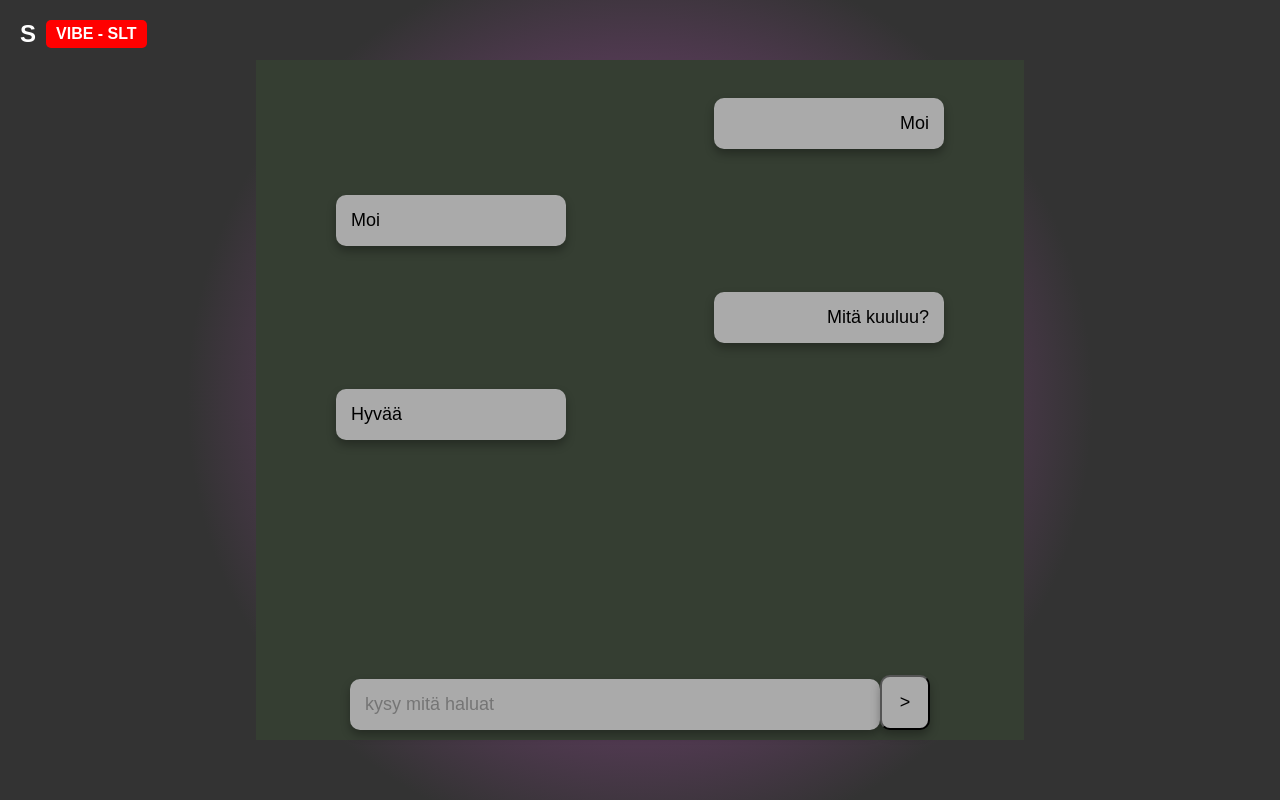
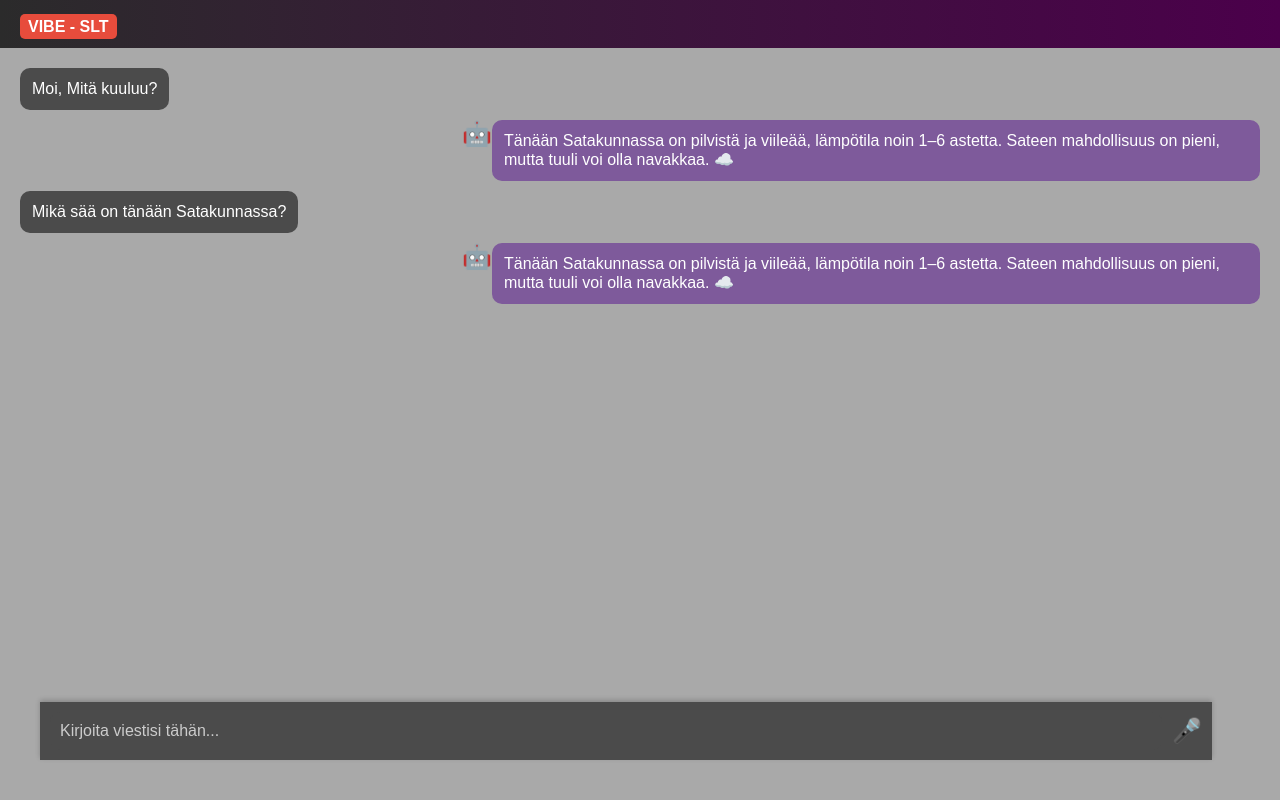
Before and after one commit to ahakkar/vibe, a Flask app: page /tts/chat in a window 1280 px wide. Run offline with Flask 3, Linux system fonts and the light colour scheme.

Commit message:
chat template updated

```diff
--- a/frontend/app/templates/chat.html
+++ b/frontend/app/templates/chat.html
@@ -1,4 +1,4 @@
-<!doctype html>
+<!DOCTYPE html>
 <html lang="fi">
 
 <head>
@@ -7,196 +7,147 @@
     <style>
         body {
             margin: 0;
-            padding: 0;
-            background: #333;
-            font-family: 'Arial', sans-serif;
+            font-family: Arial, sans-serif;
+            background: #a9a9a9;
+        }
+
+        .header {
+            background: linear-gradient(to right, #2b2b2b, #4b004b);
+            padding: 10px 20px;
             color: white;
+            font-weight: bold;
+            font-size: 24px;
+        }
+
+        .header span {
+            background-color: #e74c3c;
+            padding: 4px 8px;
+            border-radius: 5px;
+            margin-right: 10px;
+            font-size: 16px;
+        }
+
+        .chat-container {
+            padding: 20px;
             display: flex;
             flex-direction: column;
-            align-items: center;
-            justify-content: center;
-            height: 100vh;
-            background: radial-gradient(circle at center, #a64ca6 0%, #333 60%);
+            gap: 10px;
         }
 
-        .chat-background {
-            background-color: #353e32;
+        .user-message,
+        .bot-message {
+            max-width: 60%;
+            padding: 12px;
+            border-radius: 10px;
+            color: white;
+            font-size: 16px;
+        }
+
+        .user-message {
+            background-color: #4b4b4b;
+            align-self: flex-start;
+        }
+
+        .bot-message {
+            background-color: #7e5a9b;
+            align-self: flex-end;
             position: relative;
+        }
+
+        .bot-icon {
+            position: absolute;
+            left: -30px;
+            top: 0;
+            font-size: 24px;
+        }
+
+        .input-container {
+            position: fixed;
+            bottom: 40px;
+            left: 40px;
+            width: 90%;
+            background-color: #4b4b4b;
+            color: white;
+            padding: 10px;
             display: flex;
             align-items: center;
             justify-content: space-between;
-            flex-direction: column;
-            height: 85%;
-            width: 60%;
+            border-radius: 0;
+            /* Remove border-radius for a flat bottom bar */
+            box-shadow: 0 -2px 5px rgba(0, 0, 0, 0.2);
+            /* Add a shadow for better visibility */
         }
 
-        .chat-input {
-            display: flex;
-            align-items: flex-end;
-            padding-top: 20px;
-            margin-bottom: 10px;
+        .user-input {
+            flex: 1;
+            border: none;
+            background-color: #4b4b4b;
+            color: white;
+            font-size: 16px;
+            padding: 10px;
+            border-radius: 10px;
+            outline: none;
         }
 
-        #chat-messages {
-            display: flex;
-            flex-direction: column;
-            justify-content: flex-start;
-            align-items: flex-start;
-            overflow-y: auto;
-            width: 100%;
-            padding: 20px;
-            gap: 10px;
-            flex-grow: 1;
+        .user-input::placeholder {
+            color: #ccc;
         }
 
-        .logo {
-            position: absolute;
-            top: 20px;
-            left: 20px;
-            font-weight: bold;
-            font-size: 18px;
-            display: flex;
-            align-items: center;
-            gap: 10px;
-            text-decoration: none;
+        .user-input:focus {
+            background-color: #5a5a5a;
         }
 
-        .logo span {
-            background-color: red;
-            color: white;
-            padding: 5px 10px;
-            border-radius: 5px;
-            font-size: 16px;
+        .user-input:focus::placeholder {
+            color: #aaa;
         }
 
-        .center-content {
-            text-align: center;
+        .user-input:focus+.mic-icon {
+            color: #e74c3c;
         }
 
-        .question {
-            font-size: 28px;
-            margin-top: 20px;
+        .user-input:focus+.mic-icon:hover {
+            color: #e74c3c;
         }
 
-        .input-box {
-            width: 500px;
-            max-width: 90%;
-            padding: 15px;
-            border: none;
-            border-radius: 10px;
-            background-color: #aaa;
-            color: black;
-            font-size: 18px;
-            box-shadow: 0 5px 10px rgba(0, 0, 0, 0.3);
+        .user-input:focus+.mic-icon:active {
+            color: #c0392b;
         }
 
-        .button1 {
-            width: 50px;
-            max-width: 90%;
-            padding: 15px;
-            border-radius: 10px;
-            background-color: #aaa;
-            color: black;
-            font-size: 18px;
-            box-shadow: 0 5px 10px rgba(0, 0, 0, 0.3);
-        }
-
-        .user-message {
-            width: 200px;
-            max-width: 90%;
-            padding: 15px;
-            border-radius: 10px;
-            background-color: #aaa;
-            color: black;
-            font-size: 18px;
-            box-shadow: 0 5px 10px rgba(0, 0, 0, 0.3);
-            text-align: right;
-            align-self: flex-end;
-            margin-right: 80px;
-        }
-
-        .bot-message {
-            width: 200px;
-            max-width: 90%;
-            padding: 15px;
-            border-radius: 10px;
-            background-color: #aaa;
-            color: black;
-            font-size: 18px;
-            box-shadow: 0 5px 10px rgba(0, 0, 0, 0.3);
-            text-align: left;
-            align-self: flex-start;
-            margin-left: 80px;
+        .mic-icon {
+            font-size: 24px;
+            cursor: pointer;
+            margin-left: 10px;
+            /* Add spacing between the input and the mic icon */
         }
     </style>
 </head>
 
 <body>
-    <a href="{{ url_for('main.index') }}" style="text-decoration: none; color: inherit;">
-        <div class="logo">
-            <div style="font-size: 24px;">S</div>
-            <span>VIBE - SLT</span>
+
+    <div class="header"><span>VIBE - SLT</span></div>
+
+    <div class="chat-container">
+        <div class="user-message">Moi, Mitä kuuluu?</div>
+        <div class="bot-message">
+            <span class="bot-icon">🤖</span>
+            Tänään Satakunnassa on pilvistä ja viileää, lämpötila noin 1–6 astetta. Sateen mahdollisuus on pieni, mutta
+            tuuli voi olla navakkaa. ☁️
         </div>
-    </a>
-    <div class="chat-background">
-        <div id="chat-messages">
-            <p class="user-message">Moi</p>
-            <p class="bot-message">Moi</p>
-            <p class="user-message">Mitä kuuluu?</p>
-            <p class="bot-message">Hyvää</p>
+
+        <div class="user-message">Mikä sää on tänään Satakunnassa?</div>
+
+        <div class="bot-message">
+            <span class="bot-icon">🤖</span>
+            Tänään Satakunnassa on pilvistä ja viileää, lämpötila noin 1–6 astetta. Sateen mahdollisuus on pieni, mutta
+            tuuli voi olla navakkaa. ☁️
         </div>
-        <div class="chat-input">
-            <input type="text" class="input-box" id="user-message" placeholder="kysy mitä haluat" />
-            <button onclick="sendMessage()" class="button1">></button>
+
+        <div class="input-container">
+            <input type="text" class="user-input" placeholder="Kirjoita viestisi tähän..." />
+            <span class="mic-icon">🎤</span>
         </div>
     </div>
 
-    <script>
-
-        function sendMessage() {
-            const userMessage = document.getElementById('user-message').value
-            const chatMessages = document.getElementById('chat-messages');
-
-            chatMessages.innerHTML += `<p class="user-message">${userMessage}</p>`;
-        }
-
-        // function sendMessage() {
-        //     const userMessage = document.getElementById('user-message').value
-        //     fetch('/send', {
-        //         method: 'POST',
-        //         headers: {
-        //             'Content-Type': 'application/json'
-        //         },
-        //         body: JSON.stringify({
-        //             message: userMessage
-        //         })
-        //     })
-        //         .then(response => response.json())
-        //         .then(data => {
-        //             console.log(data)
-        //         });
-        //     document.getElementById('user-message').value = '';
-        // }
-
-        // function receiveMessage() {
-        //     fetch('/receive', {
-        //         method: 'POST',
-        //         headers: {
-        //             'Content-Type': 'application/json'
-        //         },
-        //         body: JSON.stringify({
-        //             message: 'Placeholder message'  // Send a placeholder message for demonstration purposes
-        //         })
-        //     })
-        //         .then(response => response.json())
-        //         .then(data => {
-        //             const chatMessages = document.getElementById('chat-messages');
-        //             chatMessages.innerHTML += `<p class="user-message">${data.message}</p>`;
-        //         })
-        // }
-        // setInterval(receiveMessage, 5000);
-
-    </script>
 </body>
 
 </html>
```
Also changed, not shown: frontend/app/templates/tts.html (+8 -8 lines).
